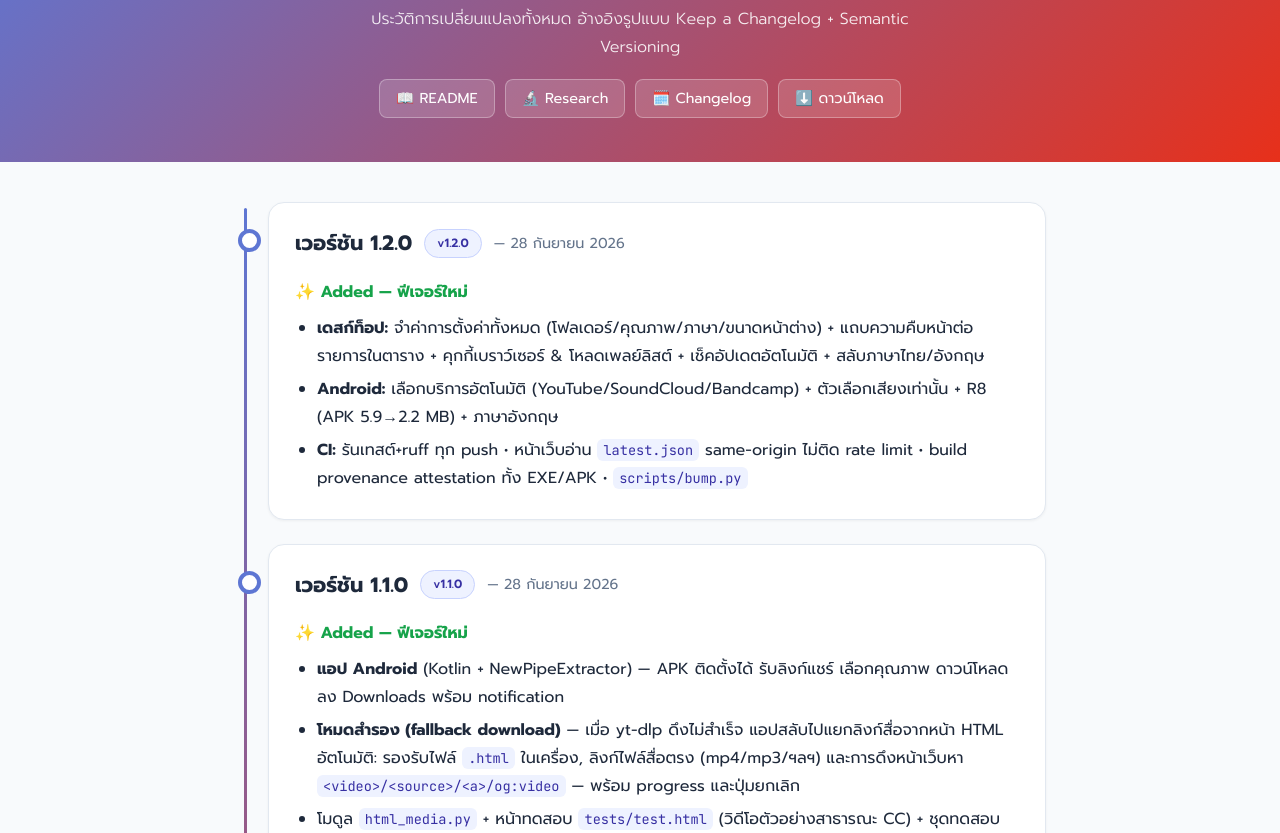
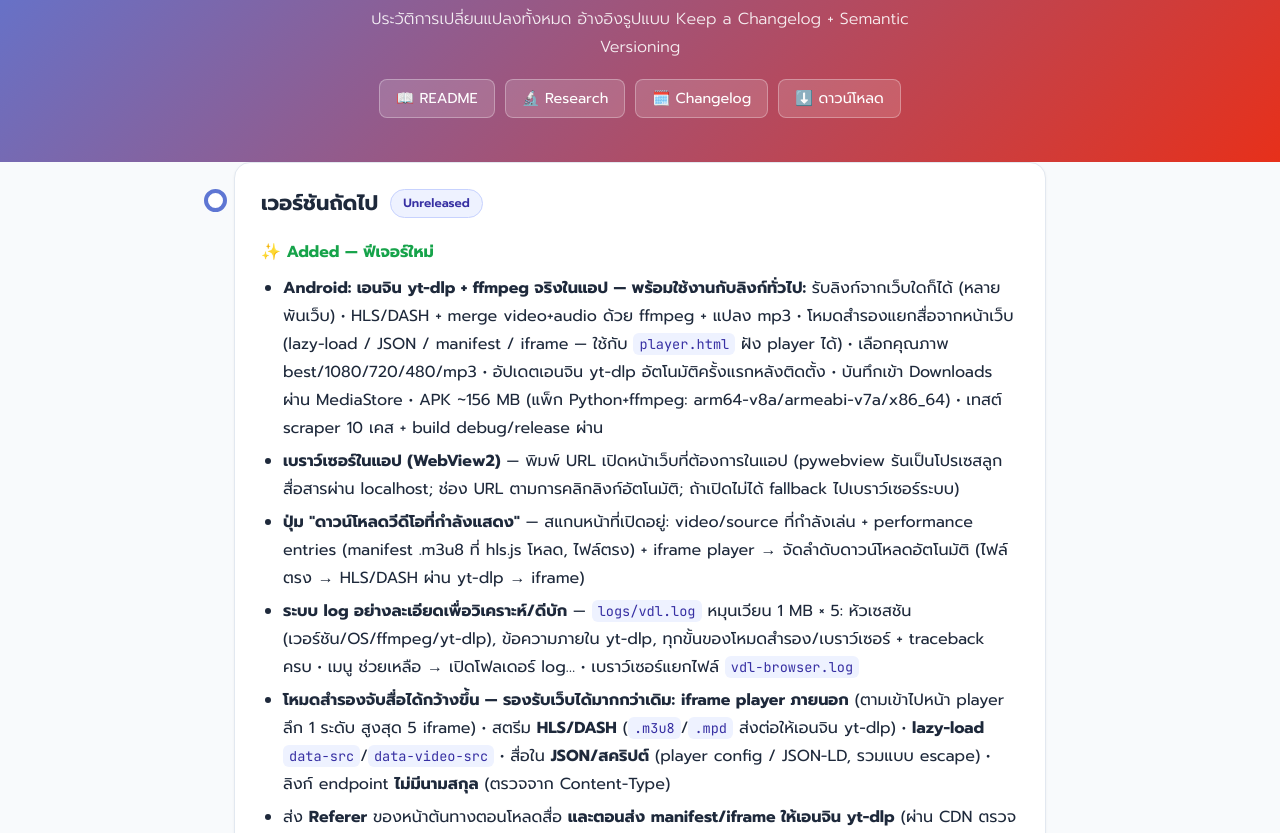
Before and after one commit to NarDecH/video-downloader-gui, a plain HTML site: page docs/CHANGELOG.html in a window 1280 px wide. Shown: the part 103-936 px from the top of the page. Drawn offline with Linux system fonts and the light colour scheme.

Commit message:
Docs: changelog + agent guide for unreleased desktop/Android features

```diff
--- a/docs/CHANGELOG.html
+++ b/docs/CHANGELOG.html
@@ -45,6 +45,20 @@ footer{text-align:center;color:var(--muted);font-size:.85rem;margin-top:40px}
   </nav>
 </header>
 <div class="wrap">
+<div class="release">
+  <h2>เวอร์ชันถัดไป <span class="tag">Unreleased</span></h2>
+  <h3 class="added">✨ Added — ฟีเจอร์ใหม่</h3>
+  <ul>
+    <li><b>Android: เอนจิน yt-dlp + ffmpeg จริงในแอป — พร้อมใช้งานกับลิงก์ทั่วไป:</b> รับลิงก์จากเว็บใดก็ได้ (หลายพันเว็บ) • HLS/DASH + merge video+audio ด้วย ffmpeg + แปลง mp3 • โหมดสำรองแยกสื่อจากหน้าเว็บ (lazy-load / JSON / manifest / iframe — ใช้กับ <code>player.html</code> ฝัง player ได้) • เลือกคุณภาพ best/1080/720/480/mp3 • อัปเดตเอนจิน yt-dlp อัตโนมัติครั้งแรกหลังติดตั้ง • บันทึกเข้า Downloads ผ่าน MediaStore • APK ~156 MB (แพ็ก Python+ffmpeg: arm64-v8a/armeabi-v7a/x86_64) • เทสต์ scraper 10 เคส + build debug/release ผ่าน</li>
+    <li><b>เบราว์เซอร์ในแอป (WebView2)</b> — พิมพ์ URL เปิดหน้าเว็บที่ต้องการในแอป (pywebview รันเป็นโปรเซสลูก สื่อสารผ่าน localhost; ช่อง URL ตามการคลิกลิงก์อัตโนมัติ; ถ้าเปิดไม่ได้ fallback ไปเบราว์เซอร์ระบบ)</li>
+    <li><b>ปุ่ม "ดาวน์โหลดวีดีโอที่กำลังแสดง"</b> — สแกนหน้าที่เปิดอยู่: video/source ที่กำลังเล่น + performance entries (manifest .m3u8 ที่ hls.js โหลด, ไฟล์ตรง) + iframe player → จัดลำดับดาวน์โหลดอัตโนมัติ (ไฟล์ตรง → HLS/DASH ผ่าน yt-dlp → iframe)</li>
+    <li><b>ระบบ log อย่างละเอียดเพื่อวิเคราะห์/ดีบัก</b> — <code>logs/vdl.log</code> หมุนเวียน 1 MB × 5: หัวเซสชัน (เวอร์ชัน/OS/ffmpeg/yt-dlp), ข้อความภายใน yt-dlp, ทุกขั้นของโหมดสำรอง/เบราว์เซอร์ + traceback ครบ • เมนู ช่วยเหลือ → เปิดโฟลเดอร์ log… • เบราว์เซอร์แยกไฟล์ <code>vdl-browser.log</code></li>
+    <li><b>โหมดสำรองจับสื่อได้กว้างขึ้น — รองรับเว็บได้มากกว่าเดิม:</b> <b>iframe player ภายนอก</b> (ตามเข้าไปหน้า player ลึก 1 ระดับ สูงสุด 5 iframe) • สตรีม <b>HLS/DASH</b> (<code>.m3u8</code>/<code>.mpd</code> ส่งต่อให้เอนจิน yt-dlp) • <b>lazy-load</b> <code>data-src</code>/<code>data-video-src</code> • สื่อใน <b>JSON/สคริปต์</b> (player config / JSON-LD, รวมแบบ escape) • ลิงก์ endpoint <b>ไม่มีนามสกุล</b> (ตรวจจาก Content-Type)</li>
+    <li>ส่ง <b>Referer</b> ของหน้าต้นทางตอนโหลดสื่อ <b>และตอนส่ง manifest/iframe ให้เอนจิน yt-dlp</b> (ผ่าน CDN ตรวจ hotlink) • อ่านหน้าเว็บตาม <b>charset</b> จริง (รองรับ windows-874) • วาง<b>ข้อความปน URL</b> ได้ (แตกลิงก์อัตโนมัติ) • ข้าม <code>blob:</code>/<code>data:</code> URL</li>
+    <li>ชุดทดสอบ 16 → <b>61 เคส</b> — fixture จำลองเว็บจริง (iframe + lazy-load + HLS + JSON), เทสต์ localhost server ออฟไลน์, เทสต์ระบบ log + การจัดลำดับ candidate</li>
+  </ul>
+</div>
+
 <div class="timeline">
 
 <div class="release">
```
Also changed, not shown: 2 other files.
